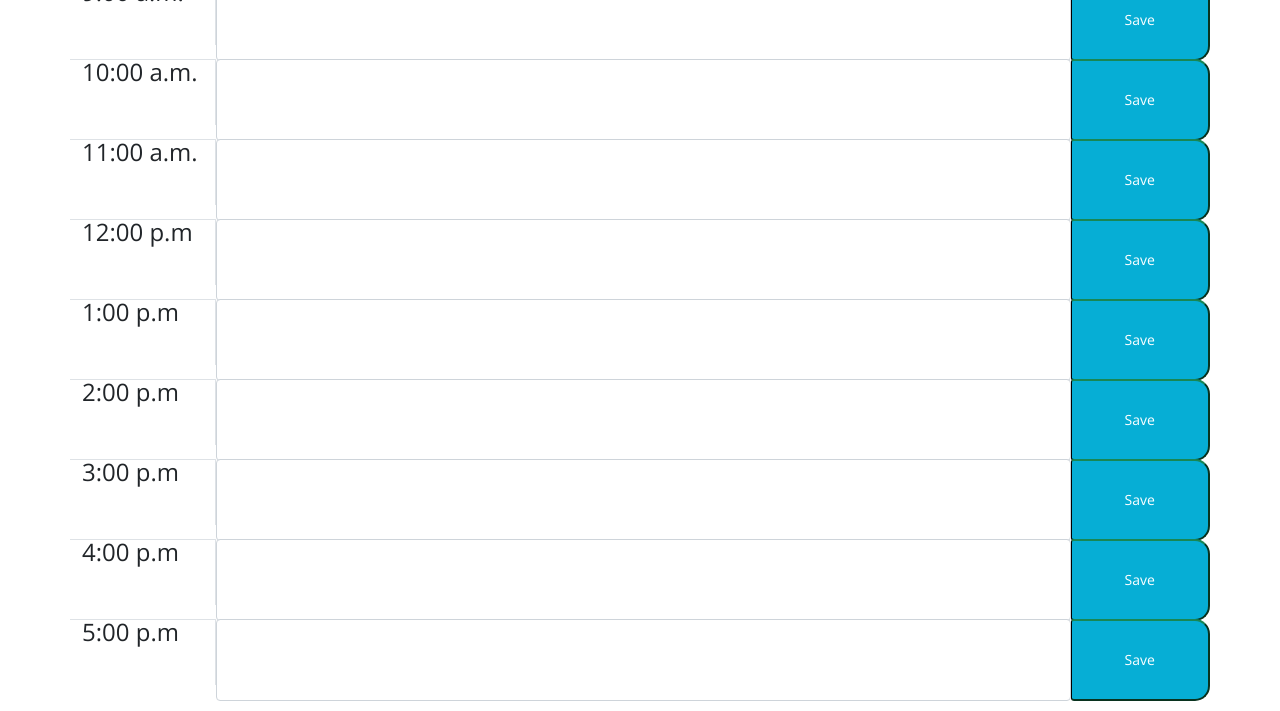
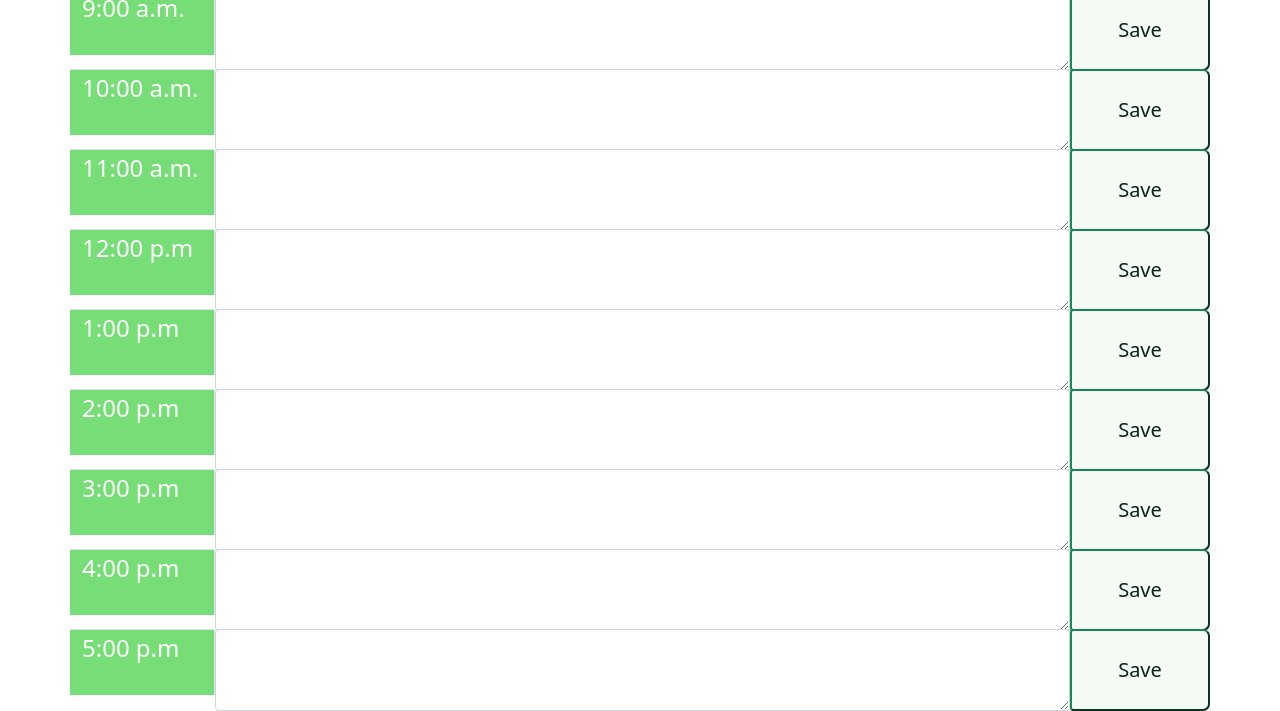
Before and after one commit to vtori37/Work-Day-Scheduler, a plain HTML site: page index.html in a window 1280 px wide. Shown: the part 424-1135 px from the top of the page. Drawn offline with nearby package versions, Linux system fonts and the light colour scheme; files that its build step writes are made by us from their sources.

Commit message:
color change

```diff
--- a/assets/css/style.css
+++ b/assets/css/style.css
@@ -1,10 +1,4 @@
-body {
-  font-family: 'Open Sans', sans-serif;
-  font-size: 16px;
-  line-height: 1;
-}
-
-textarea{
+.textarea{
   background: transparent;
   border: none;
   resize: none;
@@ -13,13 +7,13 @@ textarea{
   padding: 10px;
 }
 
-.jumbotron {
+/* .jumbotron {
   text-align: center;
   background-color: transparent;
   color: black;
   border-radius: 0;
-  border-bottom: 10px solid black;
-}
+  border-bottom: 5px solid rgb(138, 151, 127);
+} */
 
 .description{
   white-space: pre-wrap;
@@ -58,14 +52,8 @@ textarea{
 }
 
 .saveBtn {
-  border-left: 1px solid black;
-  border-top-right-radius: 15px;
-  border-bottom-right-radius: 15px;
-  background-color: #06AED5;
-  color: white;
+  border-top-right-radius: 7px;
+  border-bottom-right-radius: 7px;
+  background-color: #f5faf4;
+  color: rgb(9, 34, 28);
 }
-
-.saveBtn i:hover {
-  font-size: 20px;
-  transition: all .3s ease-in-out;
-}
--- a/assets/js/script.js
+++ b/assets/js/script.js
@@ -1,5 +1,5 @@
 // displays the current day of the week
-var currentday = moment().format("MMMM Do, YYYY"); // 2012-02-29
+var currentday = moment().format("dddd, MMMM Do, YYYY"); // 2012-02-29
 console.log(currentday);
 
 var currentDayEl = document.getElementById("currentDay");
@@ -45,29 +45,27 @@ document.getElementById("text9").innerHTML = localStorage.getItem("5pm");
 
 
 
-  // var taskColor = function () {
 
-  // $(".time").each(function() {
-
-    var currentHour = moment().format('hh') // current
+  $(".time").each( function() {
+    var currentHour = moment().format('h') // current
   console.log(currentHour);
 
-  //   var timeBlock = document.querySelectorAll("time");
-  //   // for events in the future
-  //   if (currentHour < timeBlock ) {
-  //     $(this).addClass(".future");
-  //     $(this).removeClass(".past");
-  //     $(this).removeClass(".present");
-  //   } // for events in the present
-  //   else if (currentHour == timeBlock) {
-  //     $(this).addClass(".present");
-  //     $(this).removeClass(".future");
-  //     $(this).removeClass(".past");
-  //   } // for past events
-  //   else {
-  //     $(this).addClass(".past");
-  //     $(this).removeClass(".present");
-  //     $(this).removeClass(".future");
-  //   }
-  //   )};
-  // }
+    var timeBlock = parseInt($(this).attr("id"));
+    console.log(timeBlock)
+  //  for events in the future
+    if (currentHour < timeBlock ) {
+      $(this).removeClass("past");
+      $(this).removeClass("present");
+      $(this).addClass("future");
+    } //for events in the present
+    else if (currentHour == timeBlock) {
+      $(this).removeClass("future");
+      $(this).removeClass("past");
+      $(this).addClass("present");
+    } // for past events
+    else {
+      $(this).removeClass("present");
+      $(this).removeClass("future");
+      $(this).addClass("past");
+    }
+    });
--- a/index.html
+++ b/index.html
@@ -12,7 +12,7 @@
     crossorigin="anonymous" <link rel="stylesheet" href="https://use.fontawesome.com/releases/v5.8.1/css/all.css"
     integrity="sha384-50oBUHEmvpQ+1lW4y57PTFmhCaXp0ML5d60M1M7uH2+nqUivzIebhndOJK28anvf" crossorigin="anonymous" />
   <link href="https://fonts.googleapis.com/css?family=Open+Sans&display=swap" rel="stylesheet" />
-  <link rel="stylesheet" href="style.css" />
+  <link rel="stylesheet" href="./assets/css/style.css" />
   <title>Work Day Scheduler</title>
 </head>
 
@@ -29,57 +29,57 @@
       <h2 class="display-4" id="clock">Current Time</h2>
     </div>
     <div class="row">
-      <div class="time mb-3 fs-4 col border-right border-top" id=" 9am">9:00 a.m.</div>
+      <div class="time mb-3 fs-4 col border-right border-top" id="9am">9:00 a.m.</div>
       <textarea id="text1" class="eventText form-control z-depth-1 purple-border w-75 p-3 col-10"></textarea>
-      <button id="9amTxt" class="saveBtn col btn-outline-success bi-save btn-sm">Save</button>
+      <button id="9amTxt" class="saveBtn col btn-outline-success btn-sm fs-5">Save</button>
     </div>
 
     <div class="row">
-      <div class="time mb-3 fs-4 col border-right border-top" id=" 10am">10:00 a.m.</div>
+      <div class="time mb-3 fs-4 col border-right border-top" id="10am">10:00 a.m.</div>
       <textarea id="text2" class="eventText form-control z-depth-1 purple-border w-75 p-3 col-10"></textarea>
-      <button id="10amTxt" class="saveBtn col btn-outline-success bi-save btn-sm">Save</button>
+      <button id="10amTxt" class="saveBtn col btn-outline-success btn-sm fs-5">Save</button>
     </div>
 
     <div class="row">
-      <div class="time mb-3 fs-4 col border-right border-top" id=" 11am">11:00 a.m.</div>
+      <div class="time mb-3 fs-4 col border-right border-top" id="11am">11:00 a.m.</div>
       <textarea id="text3" class="eventText form-control z-depth-1 purple-border w-75 p-3 col-10"></textarea>
-      <button id=" 11amTxt" class="saveBtn col btn-outline-success bi-save btn-sm">Save</button>
+      <button id="11amTxt" class="saveBtn col btn-outline-success btn-sm fs-5">Save</button>
     </div>
 
     <div class="row">
-      <div class="time mb-3 fs-4 col border-right border-top" id=" 12pm">12:00 p.m</div>
+      <div class="time mb-3 fs-4 col border-right border-top" id="12pm">12:00 p.m</div>
       <textarea id="text4" class="eventText form-control z-depth-1 purple-border w-75 p-3 col-10"></textarea>
-      <button id="12pmTxt" class="saveBtn col btn-outline-success bi-save btn-sm">Save</button>
+      <button id="12pmTxt" class="saveBtn col btn-outline-success btn-sm fs-5">Save</button>
     </div>
 
     <div class="row">
-      <div class="time mb-3 fs-4 col border-right border-top" id=" 1pm">1:00 p.m</div>
+      <div class="time mb-3 fs-4 col border-right border-top" id="13pm">1:00 p.m</div>
       <textarea id="text5" class="eventText form-control z-depth-1 purple-border w-75 p-3 col-10"></textarea>
-      <button id=" 1pmTxt" class="saveBtn col btn-outline-success bi-save btn-sm">Save</button>
+      <button id="1pmTxt" class="saveBtn col btn-outline-success btn-sm fs-5">Save</button>
     </div>
 
     <div class="row">
-      <div class="time mb-3 fs-4 col border-right border-top" id=" 2pm">2:00 p.m</div>
+      <div class="time mb-3 fs-4 col border-right border-top" id="14pm">2:00 p.m</div>
       <textarea id="text6" class="eventText form-control z-depth-1 purple-border w-75 p-3 col-10"></textarea>
-      <button id="2pmTxt" class="saveBtn col btn-outline-success bi-save btn-sm">Save</button>
+      <button id="2pmTxt" class="saveBtn col btn-outline-success btn-sm fs-5">Save</button>
     </div>
 
     <div class="row">
-      <div class="time mb-3 fs-4 col border-right border-top" id=" 3pm">3:00 p.m</div>
+      <div class="time mb-3 fs-4 col border-right border-top" id="15pm">3:00 p.m</div>
       <textarea id="text7" class="eventText form-control z-depth-1 purple-border w-75 p-3 col-10"></textarea>
-      <button id=" 3pmTxt" class="saveBtn col btn-outline-success bi-save btn-sm">Save</button>
+      <button id="3pmTxt" class="saveBtn col btn-outline-success btn-sm fs-5">Save</button>
     </div>
 
     <div class="row">
-      <div class="time mb-3 fs-4 col border-right border-top" id=" 4pm">4:00 p.m</div>
+      <div class="time mb-3 fs-4 col border-right border-top" id="16pm">4:00 p.m</div>
       <textarea id="text8" class="eventText form-control z-depth-1 purple-border w-75 p-3 col-10"></textarea>
-      <button id="4pmTxt" class="saveBtn col btn-outline-success bi-save btn-sm">Save</button>
+      <button id="4pmTxt" class="saveBtn col btn-outline-success btn-sm fs-5">Save</button>
     </div>
 
     <div class="row">
-      <div class="time mb-3 fs-4 col border-right border-top" id="5pm">5:00 p.m</div>
+      <div class="time mb-3 fs-4 col border-right border-top" id="17pm">5:00 p.m</div>
       <textarea id="text9" class="eventText form-control z-depth-1 purple-border w-75 p-3 col-10"></textarea>
-      <button id=" 5pmTxt" class="saveBtn col btn-outline-success bi-save btn-sm">Save</button>
+      <button id="5pmTxt" class="saveBtn col btn-outline-success btn-sm fs-5">Save</button>
     </div>
 
 
```
